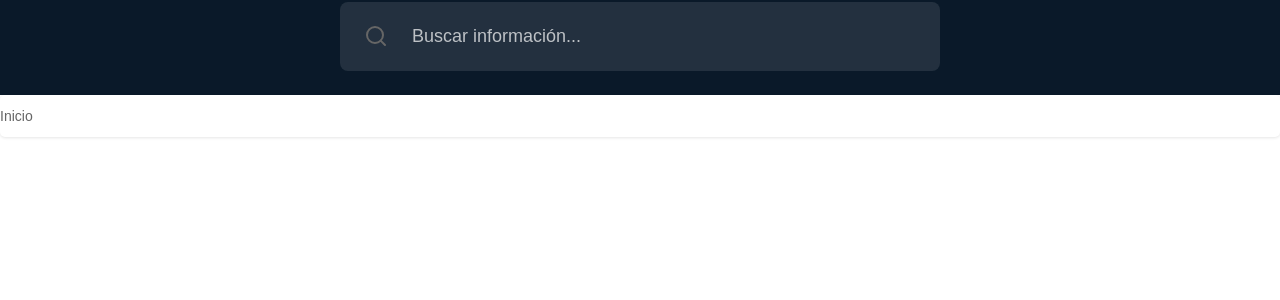
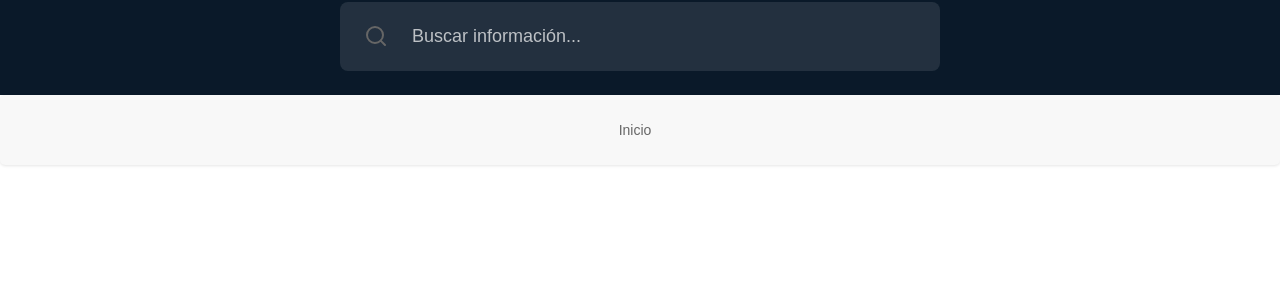
Before and after one commit to JoseAtel/fonasa.info, a Jekyll site: the page built from index.md, in a window 1280 px wide. Shown: the part 160-460 px from the top of the page. Built offline with Jekyll 4.4.1, drawn with Linux system fonts in a browser that asks for light colours.

Commit message:
Actualizacion
styles.css

```diff
--- a/assets/css/styles.css
+++ b/assets/css/styles.css
@@ -548,11 +548,16 @@
   /** NAV BREADCRUMBS **/
   /* Contenedor principal */
 nav[aria-label="Breadcrumb"] {
-  font-family: Arial, sans-serif;
-  font-size: 14px;
-  padding: 10px 0;
-  border-radius: 5px;
-  box-shadow: 0 1px 3px rgba(0, 0, 0, 0.1);
+    font-family: Arial, sans-serif;
+    font-size: 14px;
+    background-color: #f8f8f8;
+    border-radius: 5px;
+    box-shadow: 0 1px 3px rgba(0, 0, 0, 0.1);
+    width: 100%;
+    margin: 0 auto;
+    padding: var(--space-md);
+    display: flex;
+    justify-content: center;
 }
 
 /* Estilo de la lista ordenada (ol) */
```
